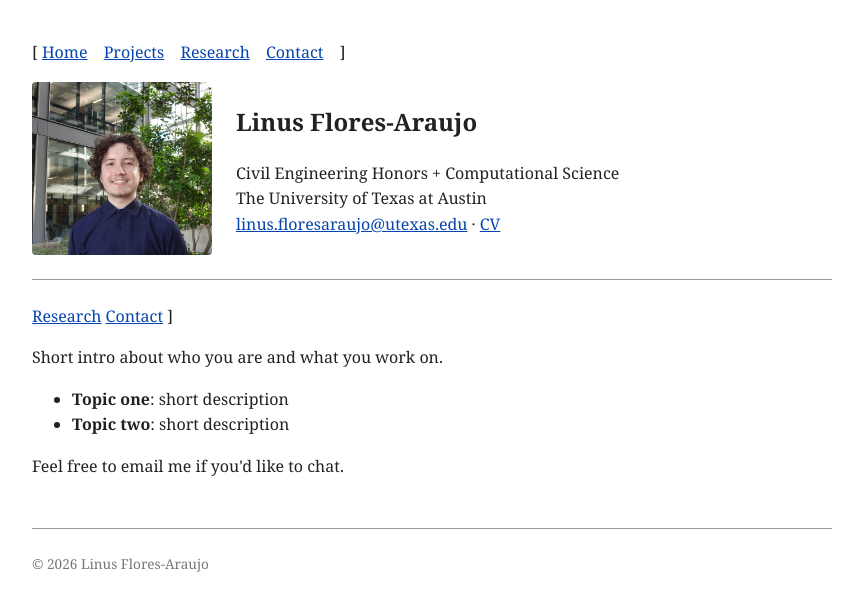
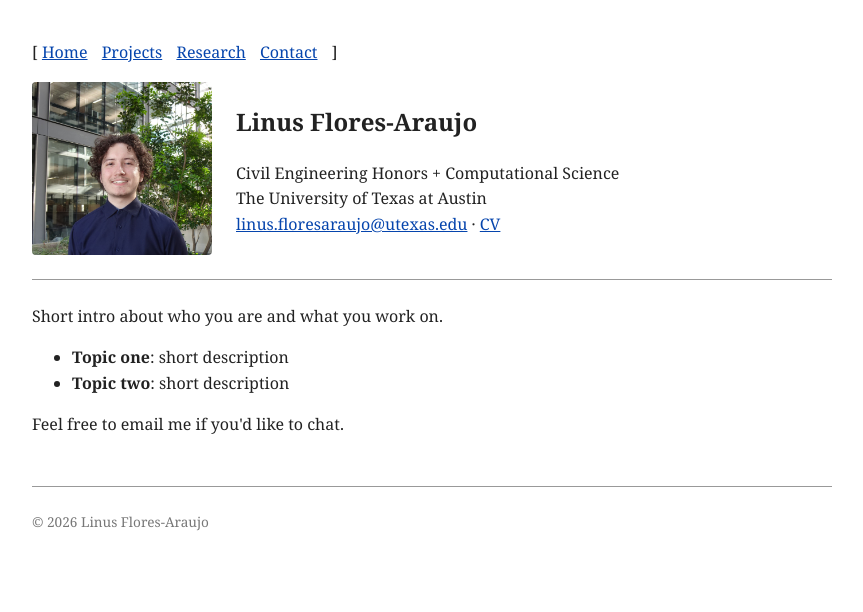
Before and after one commit to lfloresaraujo/lfloresaraujo.github.io, a Jekyll site: the page built from index.html, in a window 1280 px wide. Shown: the top 612 px of the page, without its empty margins (208-1071 px from the left). Built offline with Jekyll 4.4.1, drawn with Linux system fonts in a browser that asks for light colours.

Commit message:
Update index.html

```diff
--- a/index.html
+++ b/index.html
@@ -2,11 +2,6 @@
 layout: default
 title: Home
 ---
-<style>
-  .header { display: flex; gap: 24px; align-items: center; }
-  .header img { width: 180px; border-radius: 4px; }
-  .nav a { margin-right: 12px; }
-</style>
 
 <div class="header">
   <img src="/assets/headshot.jpg" alt="Linus Flores-Araujo">
@@ -20,9 +15,6 @@ title: Home
 
 <hr>
 
-<a href="/research/">Research</a>
-<a href="/contact/">Contact</a> ]</p>
-
 <p>Short intro about who you are and what you work on.</p>
 
 <ul>
```
